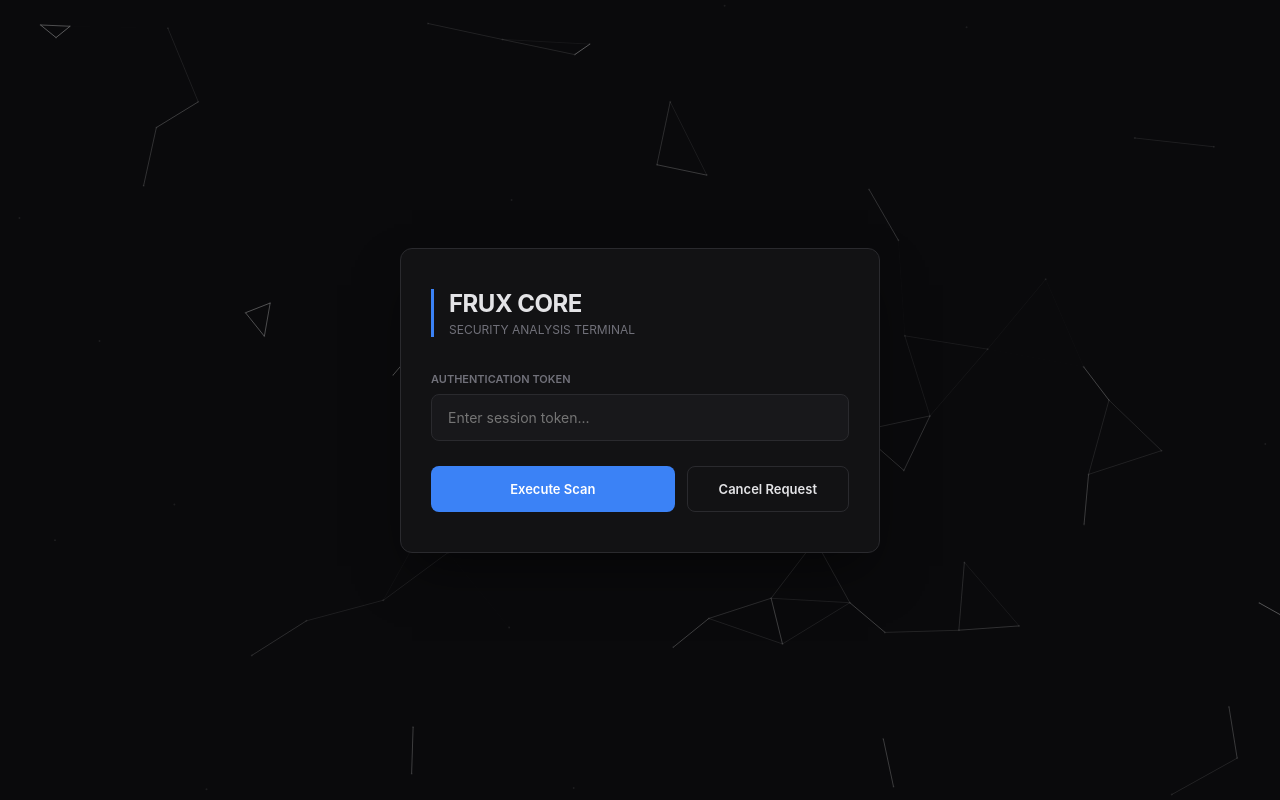
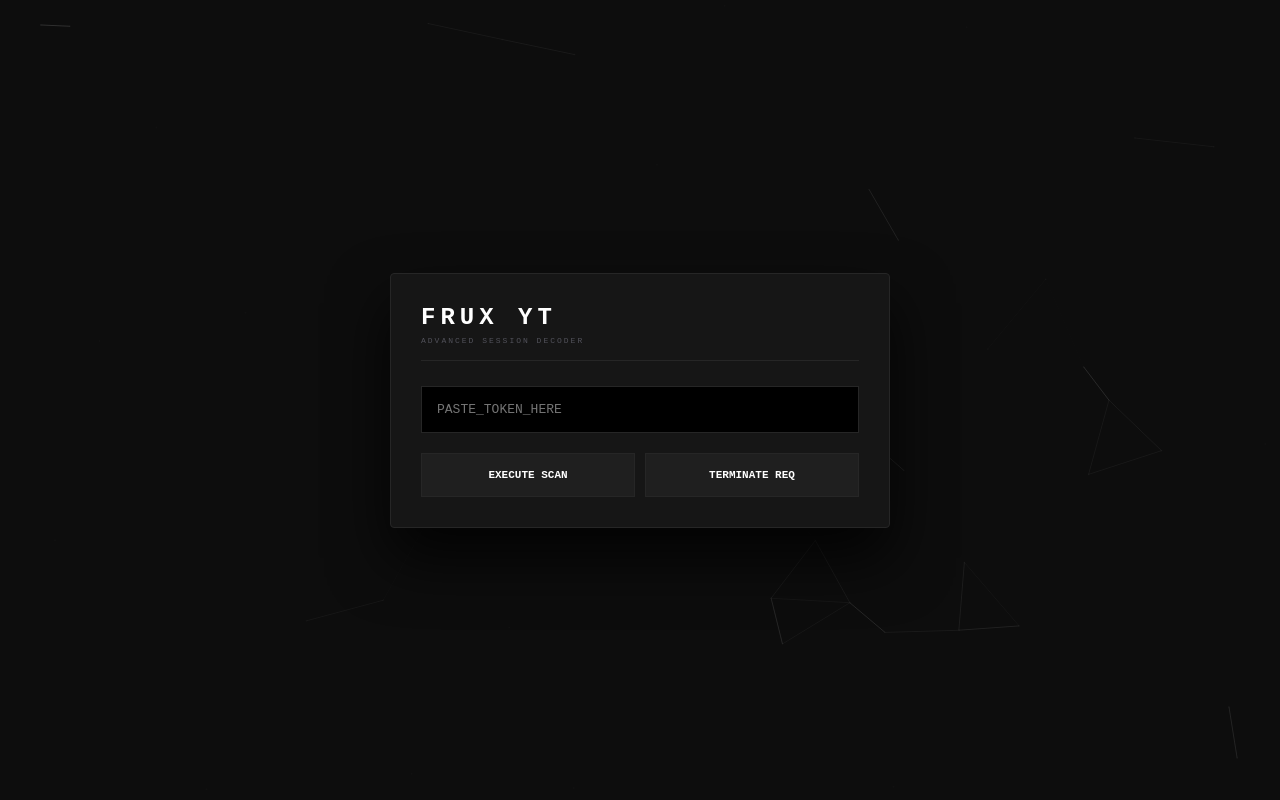
Before and after one commit to rehmankhan35386-cell/frux-portal, a plain HTML site: page index.html in a window 1280 px wide. Drawn offline with nearby package versions, Linux system fonts and the light colour scheme.

Commit message:
Update index.html

```diff
--- a/index.html
+++ b/index.html
@@ -3,169 +3,203 @@
 <head>
     <meta charset="UTF-8">
     <meta name="viewport" content="width=device-width, initial-scale=1.0">
-    <title>FRUX | CORE</title>
+    <title>FRUX | YT</title>
     <style>
         :root {
-            --bg-deep: #0a0a0c;
-            --panel: #121214;
-            --border: #2a2a2e;
-            --accent: #3b82f6; /* Subtle Blue */
-            --text-main: #e4e4e7;
-            --text-dim: #71717a;
-            --danger: #ef4444;
+            --bg: #0d0d0d;
+            --panel: #161616;
+            --accent: #3b82f6;
+            --border: #262626;
+            --danger: #dc2626;
+            --success: #16a34a;
+            --text: #e5e7eb;
         }
 
-        * { box-sizing: border-box; margin: 0; padding: 0; font-family: 'Inter', -apple-system, sans-serif; }
-        body { background-color: var(--bg-deep); color: var(--text-main); min-height: 100vh; display: flex; justify-content: center; align-items: center; }
+        * { box-sizing: border-box; margin: 0; padding: 0; font-family: 'JetBrains Mono', monospace; }
+        body { background-color: var(--bg); color: var(--text); min-height: 100vh; display: flex; justify-content: center; align-items: center; padding: 20px; }
 
-        /* Smooth Star Background */
-        #particles-js { position: fixed; width: 100%; height: 100%; top: 0; left: 0; z-index: -1; opacity: 0.4; }
+        #particles-js { position: fixed; width: 100%; height: 100%; top: 0; left: 0; z-index: -1; opacity: 0.2; }
 
-        .container {
+        .terminal-container {
             width: 100%;
-            max-width: 480px;
+            max-width: 500px;
             background: var(--panel);
             border: 1px solid var(--border);
-            border-radius: 12px;
-            padding: 40px 30px;
-            box-shadow: 0 25px 50px -12px rgba(0, 0, 0, 0.5);
+            border-radius: 4px;
+            padding: 30px;
+            position: relative;
+            box-shadow: 0 30px 60px rgba(0,0,0,0.8);
         }
 
-        .header { margin-bottom: 35px; text-align: left; border-left: 3px solid var(--accent); padding-left: 15px; }
-        .header h1 { font-size: 24px; font-weight: 700; letter-spacing: -0.5px; }
-        .header p { font-size: 12px; color: var(--text-dim); text-transform: uppercase; margin-top: 4px; }
+        .term-header { border-bottom: 1px solid var(--border); padding-bottom: 15px; margin-bottom: 25px; }
+        .brand-box h1 { font-size: 24px; font-weight: 900; letter-spacing: 5px; color: #fff; text-transform: uppercase; }
+        .brand-box p { font-size: 8px; color: #52525b; letter-spacing: 2px; margin-top: 5px; }
 
-        .input-group { margin-bottom: 25px; }
-        .input-label { display: block; font-size: 11px; color: var(--text-dim); margin-bottom: 8px; text-transform: uppercase; font-weight: 600; }
-
-        .elite-input {
+        .token-input {
             width: 100%;
-            padding: 14px 16px;
-            background: #18181b;
-            border: 1px solid var(--border);
-            border-radius: 8px;
-            color: #fff;
-            font-size: 14px;
-            outline: none;
-            transition: all 0.2s;
-        }
-        .elite-input:focus { border-color: var(--accent); background: #1c1c21; }
-
-        .actions { display: grid; grid-template-columns: 1.5fr 1fr; gap: 12px; }
-        .btn {
-            padding: 14px;
-            border-radius: 8px;
-            font-size: 13px;
-            font-weight: 600;
-            cursor: pointer;
-            transition: 0.2s;
-            border: 1px solid transparent;
-        }
-        .btn-main { background: var(--accent); color: #fff; }
-        .btn-cancel { background: transparent; border: 1px solid var(--border); color: var(--text-main); }
-        .btn:hover { opacity: 0.9; transform: translateY(-1px); }
-
-        /* RAW JSON LOG */
-        #output-section { display: none; margin-top: 35px; animation: fadeIn 0.4s ease forwards; }
-        .log-label { font-size: 10px; color: var(--text-dim); margin-bottom: 10px; display: block; }
-
-        .json-log {
+            padding: 15px;
             background: #000;
             border: 1px solid var(--border);
-            border-radius: 8px;
-            padding: 20px;
-            font-family: 'SFMono-Regular', Consolas, monospace;
-            font-size: 12px;
-            line-height: 1.6;
-            color: #d1d5db;
+            color: var(--accent);
+            font-size: 13px;
+            outline: none;
+            margin-bottom: 20px;
         }
-        .j-key { color: #94a3b8; }
-        .j-str { color: #60a5fa; }
-        .j-num { color: #fbbf24; }
-        .j-status { padding: 2px 6px; border-radius: 4px; font-weight: bold; font-size: 10px; }
 
-        @keyframes fadeIn { from { opacity: 0; transform: translateY(10px); } to { opacity: 1; transform: translateY(0); } }
+        .action-row { display: grid; grid-template-columns: 1fr 1fr; gap: 10px; }
+        .btn {
+            padding: 15px;
+            border: 1px solid var(--border);
+            background: #1f1f1f;
+            color: #fff;
+            font-size: 11px;
+            font-weight: 700;
+            cursor: pointer;
+            text-transform: uppercase;
+            transition: 0.2s;
+        }
+        .btn:active { transform: scale(0.98); }
+        .btn-scan:hover { border-color: var(--accent); color: var(--accent); }
+        .btn-cancel:hover { border-color: var(--danger); color: var(--danger); }
+
+        #data-display { display: none; margin-top: 25px; animation: fadeIn 0.3s ease; }
+        .box { background: #0a0a0a; border: 1px solid var(--border); padding: 15px; margin-bottom: 10px; border-left: 3px solid var(--border); }
+        .box-label { font-size: 8px; color: #52525b; text-transform: uppercase; margin-bottom: 5px; display: block; }
+        .box-value { font-size: 13px; word-break: break-all; }
+
+        /* JSON BOX WITH COPY BUTTON */
+        .log-container { position: relative; margin-top: 10px; }
+        .log-wrap { background: #000; padding: 15px; border: 1px solid var(--border); font-size: 11px; color: #71717a; line-height: 1.6; white-space: pre-wrap; }
+
+        .copy-btn {
+            position: absolute; top: 10px; right: 10px;
+            background: var(--accent); color: #fff;
+            border: none; padding: 5px 12px; font-size: 10px;
+            border-radius: 2px; cursor: pointer; text-transform: uppercase;
+            font-weight: bold; z-index: 10;
+        }
+        .copy-btn:hover { filter: brightness(1.2); }
+        .copy-btn:active { transform: scale(0.95); }
+
+        .j-key { color: var(--accent); }
+        .j-val { color: #a1a1aa; }
+        .j-danger { color: var(--danger); }
+
+        @keyframes fadeIn { from { opacity: 0; transform: translateY(5px); } to { opacity: 1; transform: translateY(0); } }
     </style>
 </head>
 <body>
 
 <div id="particles-js"></div>
 
-<div class="container">
-    <div class="header">
-        <h1>FRUX CORE</h1>
-        <p>Security Analysis Terminal</p>
+<div class="terminal-container">
+    <div class="term-header">
+        <div class="brand-box">
+            <h1>FRUX YT</h1>
+            <p>ADVANCED SESSION DECODER</p>
+        </div>
     </div>
 
-    <div class="input-group">
-        <label class="input-label">Authentication Token</label>
-        <input type="text" id="tk-input" class="elite-input" placeholder="Enter session token...">
+    <input type="text" id="tk-input" class="token-input" placeholder="PASTE_TOKEN_HERE">
+
+    <div class="action-row">
+        <button class="btn btn-scan" onclick="run('scan')">Execute Scan</button>
+        <button class="btn btn-cancel" onclick="run('cancel')">Terminate Req</button>
     </div>
 
-    <div class="actions">
-        <button class="btn btn-main" onclick="executeAction('scan')">Execute Scan</button>
-        <button class="btn btn-cancel" onclick="executeAction('cancel')">Cancel Request</button>
-    </div>
+    <div id="data-display">
+        <div class="box" style="border-left-color: var(--accent);">
+            <span class="box-label">Active_Binding</span>
+            <span class="box-value" id="v-linked">...</span>
+        </div>
+        <div class="box" id="p-box">
+            <span class="box-label">Pending_Request</span>
+            <span class="box-value" id="v-pending">...</span>
+        </div>
 
-    <div id="output-section">
-        <span class="log-label">System_Response_Log</span>
-        <div class="json-log">
-            {<br>
-            &nbsp;&nbsp;<span class="j-key">"identity"</span>: <span class="j-str" id="o-email">"..."</span>,<br>
-            &nbsp;&nbsp;<span class="j-key">"request_pending"</span>: <span class="j-str" id="o-pending">null</span>,<br>
-            &nbsp;&nbsp;<span class="j-key">"exec_countdown"</span>: <span class="j-num" id="o-timer">00</span>,<br>
-            &nbsp;&nbsp;<span class="j-key">"api_status"</span>: <span class="j-str" id="o-msg">"IDLE"</span>,<br>
-            &nbsp;&nbsp;<span class="j-key">"security_flag"</span>: <span id="o-flag">"--"</span><br>
-            }
+        <div class="log-container">
+            <button class="copy-btn" id="copy-btn" onclick="copyJSON()">Copy Data</button>
+            <div class="log-wrap" id="json-raw">{
+  "<span class="j-key">email</span>": <span class="j-val" id="j-mail">"..."</span>,
+  "<span class="j-key">pending</span>": <span class="j-val" id="j-pending">null</span>,
+  "<span class="j-key">cancelled_target</span>": <span class="j-danger" id="j-cancelled">null</span>,
+  "<span class="j-key">countdown</span>": <span id="j-timer" style="color:#f59e0b">0</span>,
+  "<span class="j-key">status</span>": <span class="j-val" id="j-status">"IDLE"</span>
+}</div>
         </div>
     </div>
 </div>
 
 <script src="https://cdn.jsdelivr.net/particles.js/2.0.0/particles.min.js"></script>
 <script>
-    particlesJS("particles-js", {
-        "particles": {
-            "number": { "value": 60 },
-            "color": { "value": "#ffffff" },
-            "opacity": { "value": 0.2 },
-            "size": { "value": 1 },
-            "move": { "speed": 0.5 }
-        }
-    });
+    particlesJS("particles-js", { "particles": { "number": { "value": 40 }, "size": { "value": 1 }, "move": { "speed": 0.5 }, "opacity": { "value": 0.1 } } });
 
-    async function executeAction(type) {
+    let lastPending = "null";
+
+    async function run(mode) {
         const tk = document.getElementById('tk-input').value;
         if(!tk) return;
 
-        document.getElementById('output-section').style.display = 'none';
-
         try {
-            let url = (type === 'scan')
-                ? `/api/game/account_security/bind:get_bind_info?app_id=100067&access_token=${tk}`
-                : `/api/game/account_security/bind:cancel_request?app_id=100067&access_token=${tk}`;
-
+            let url = `/api/game/account_security/bind:${mode === 'scan' ? 'get_bind_info' : 'cancel_request'}?app_id=100067&access_token=${tk}`;
             const res = await fetch(url);
             const data = await res.json();
 
-            // Populate Elite JSON View
-            document.getElementById('o-email').innerText = `"${data.email || 'not_found'}"`;
-            const pending = data.email_to_be_bind || data.email_to_be || "null";
-            document.getElementById('o-pending').innerText = pending === "null" ? "null" : `"${pending}"`;
-            document.getElementById('o-timer').innerText = data.request_exec_countdown || "0";
-            document.getElementById('o-msg').innerText = `"${data.error_message || 'SUCCESS'}"`;
+            const mail = data.email || "not_found";
+            const pend = data.email_to_be_bind || data.email_to_be || "null";
+            const time = data.request_exec_countdown || 0;
 
-            const flag = document.getElementById('o-flag');
-            if(pending === "null") {
-                flag.innerHTML = '<span class="j-status" style="background:#064e3b; color:#34d399;">STABLE</span>';
+            document.getElementById('v-linked').innerText = mail;
+            document.getElementById('j-mail').innerText = `"${mail}"`;
+            document.getElementById('j-timer').innerText = time;
+            document.getElementById('j-status').innerText = `"${data.error_message || (mode === 'cancel' ? 'CANCEL_SENT' : 'SUCCESS')}"`;
+
+            if(mode === 'cancel') {
+                document.getElementById('j-cancelled').innerText = lastPending !== "null" ? `"${lastPending}"` : "null";
             } else {
-                flag.innerHTML = '<span class="j-status" style="background:#450a0a; color:#f87171;">VULNERABLE</span>';
+                lastPending = pend;
+                document.getElementById('j-cancelled').innerText = "null";
             }
 
-            document.getElementById('output-section').style.display = 'block';
+            const vPend = document.getElementById('v-pending');
+            const pBox = document.getElementById('p-box');
 
-        } catch (err) {
-            alert("Connection Failed.");
-        }
+            if(pend !== "null") {
+                vPend.innerText = pend;
+                vPend.style.color = "var(--danger)";
+                pBox.style.borderLeftColor = "var(--danger)";
+                document.getElementById('j-pending').innerText = `"${pend}"`;
+            } else {
+                vPend.innerText = "CLEARED / SECURE";
+                vPend.style.color = "var(--success)";
+                pBox.style.borderLeftColor = "var(--success)";
+                document.getElementById('j-pending').innerText = "null";
+            }
+
+            document.getElementById('data-display').style.display = 'block';
+            if(mode === 'cancel') { alert("TERMINATION SIGNAL SENT!"); run('scan'); }
+
+        } catch (e) { alert("API ERROR"); }
+    }
+
+    function copyJSON() {
+        const mail = document.getElementById('j-mail').innerText;
+        const pending = document.getElementById('j-pending').innerText;
+        const cancelled = document.getElementById('j-cancelled').innerText;
+        const timer = document.getElementById('j-timer').innerText;
+        const status = document.getElementById('j-status').innerText;
+
+        const raw = `{\n  "email": ${mail},\n  "pending": ${pending},\n  "cancelled_target": ${cancelled},\n  "countdown": ${timer},\n  "status": ${status}\n}`;
+
+        navigator.clipboard.writeText(raw).then(() => {
+            const btn = document.getElementById('copy-btn');
+            btn.innerText = "COPIED!";
+            btn.style.background = "var(--success)";
+            setTimeout(() => {
+                btn.innerText = "COPY DATA";
+                btn.style.background = "var(--accent)";
+            }, 2000);
+        });
     }
 </script>
 </body>
```
